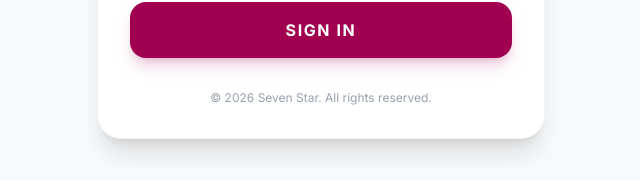
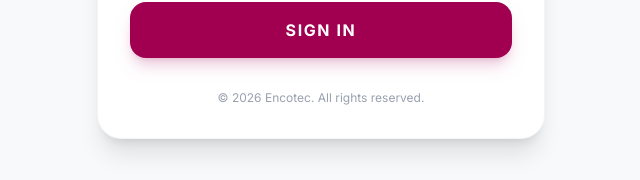
Before and after one commit to the-gold-technologies/cms-encotec, a Next.js app: page /login in a window 1280 px wide. Shown: the part 495-675 px from the top of the page, without its empty margins (319-959 px from the left). Built offline with nearby package versions, Linux system fonts and the light colour scheme; no server answers; a web font is replaced by a local one.

Commit message:
fix(auth): update copyright branding to Encotec on login page

```diff
--- a/src/app/login/page.tsx
+++ b/src/app/login/page.tsx
@@ -83,7 +83,7 @@ export default function LoginPage() {
 
         <div className="mt-8 text-center">
           <p className="text-gray-400 text-xs">
-            &copy; {new Date().getFullYear()} Seven Star. All rights reserved.
+            &copy; {new Date().getFullYear()} Encotec. All rights reserved.
           </p>
         </div>
       </div>
```
